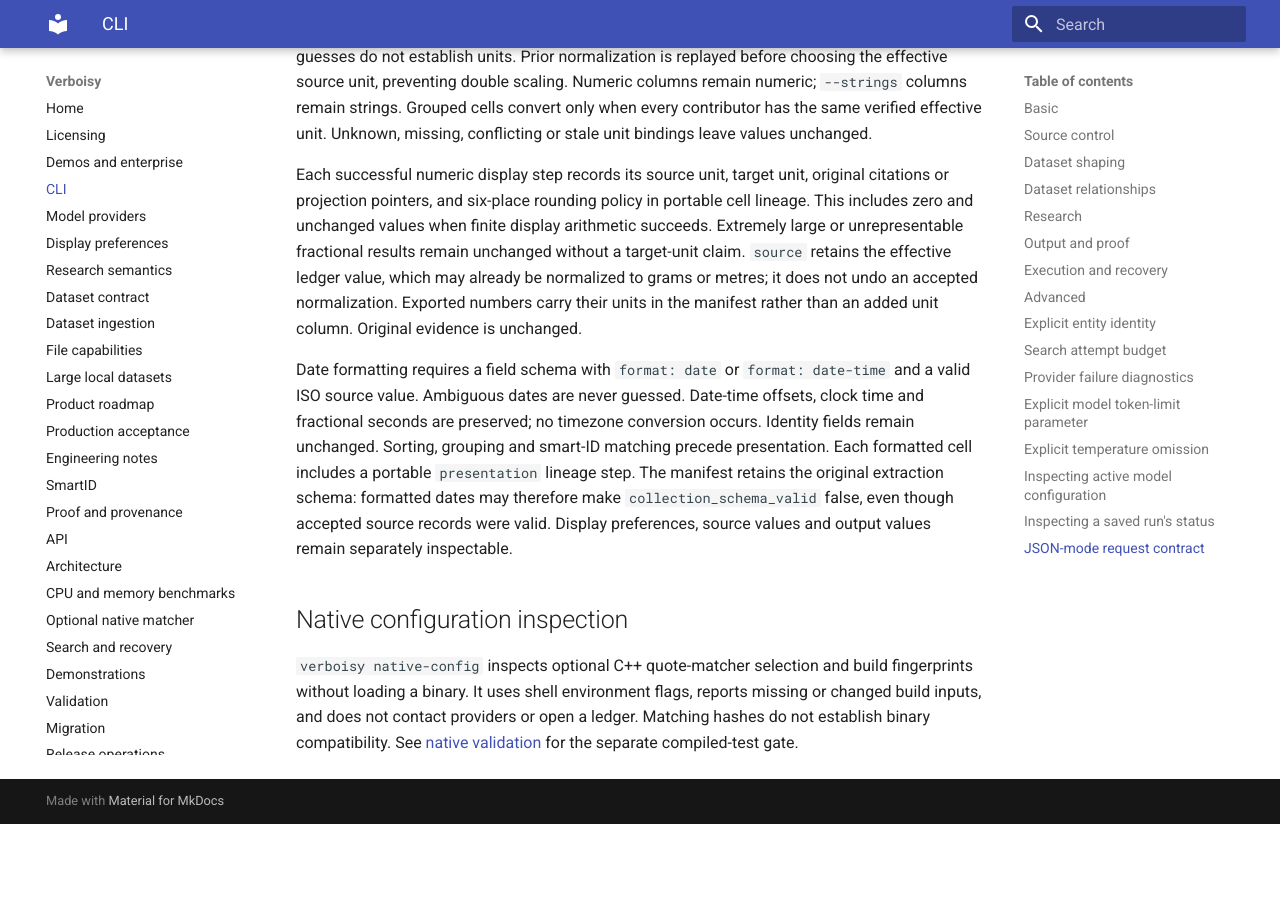
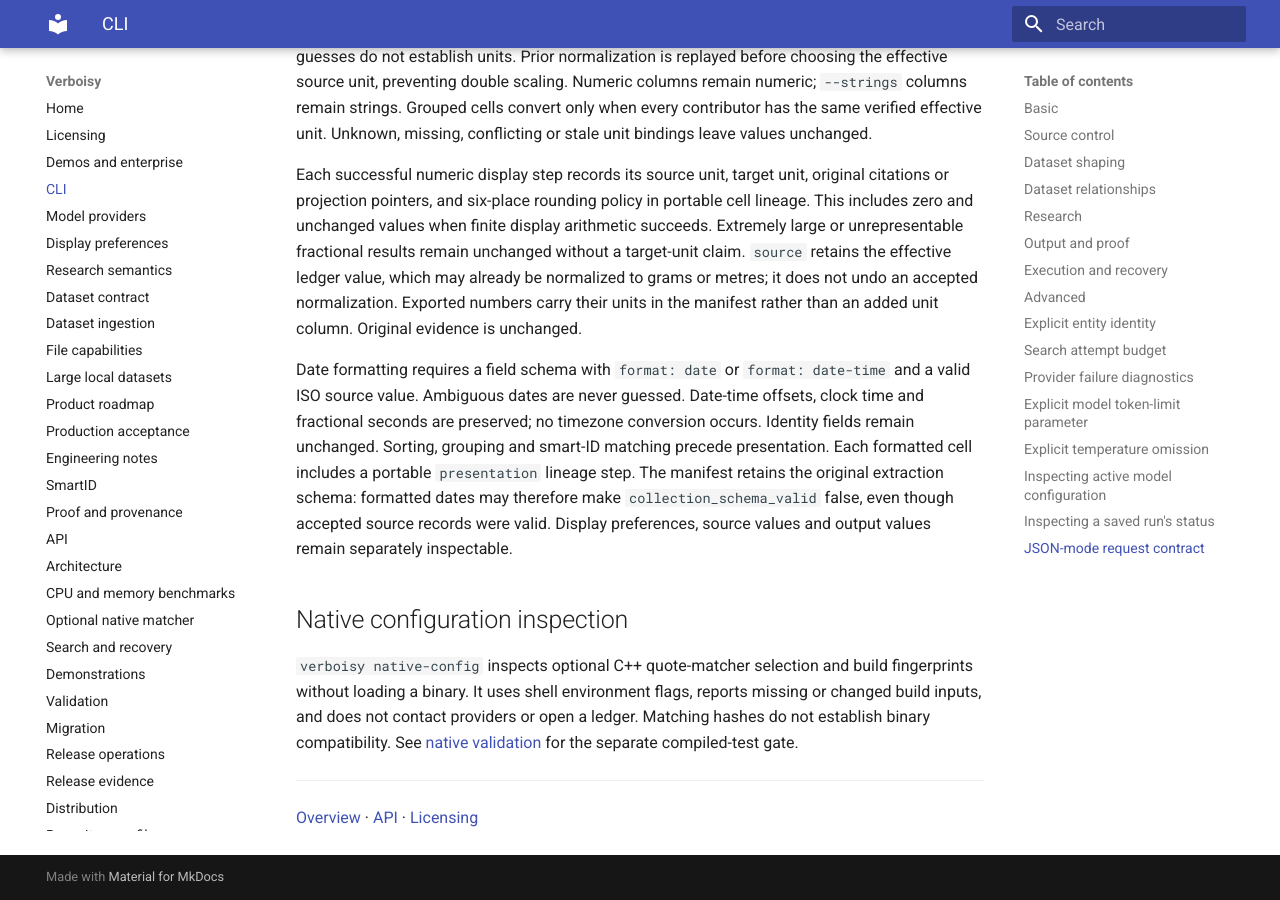
Before and after one commit to EmanueleTorrisi/verboisy, an MkDocs documentation site: the page built from docs/cli.md, in a window 1280 px wide and 900 px high, scrolled down 8752 px. Built offline with MkDocs 1.6.1 and Material for MkDocs 9.7.7, drawn with Linux system fonts in a browser that asks for light colours; before the commit the page ends 9576 px from its top, so only the background shows below that.

Commit message:
docs: connect cli reference to product and licensing navigation

```diff
--- a/docs/cli.md
+++ b/docs/cli.md
@@ -402,3 +402,7 @@ fingerprints without loading a binary. It uses shell environment flags, reports
 missing or changed build inputs, and does not contact providers or open a ledger.
 Matching hashes do not establish binary compatibility. See [native validation](native.md)
 for the separate compiled-test gate.
+
+---
+
+[Overview](index.md) · [API](api.md) · [Licensing](licensing.md)
```
